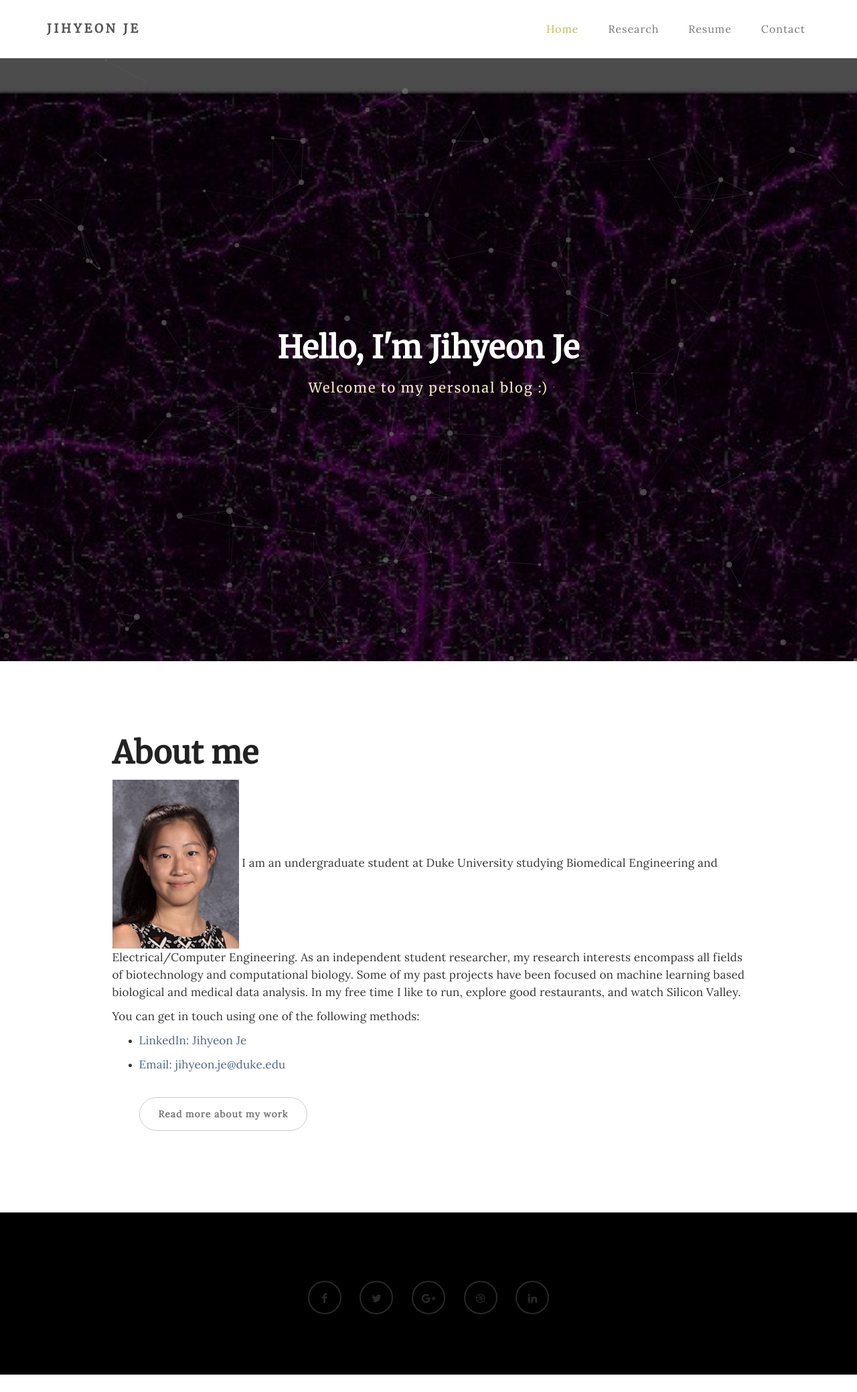
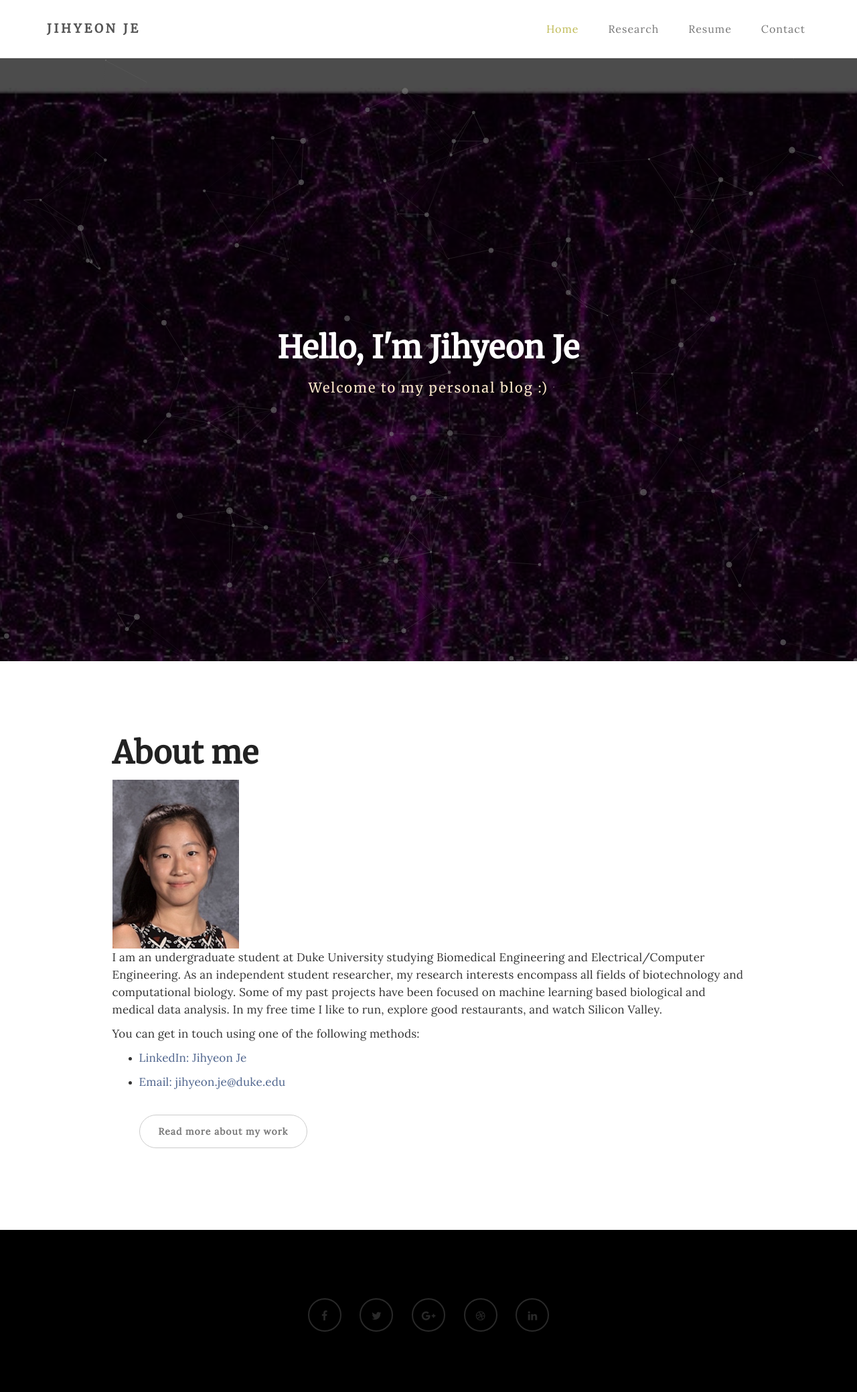
Before and after one commit to rpraka/JihyeonJe.com, a Jekyll site: the page index.html, which Jekyll copies as it is, in a window 1280 px wide. Shown: the whole page at 67% size. Built offline with Jekyll 4.4.1, drawn with Linux system fonts in a browser that asks for light colours; before the commit the page ends 2052 px from its top, so only the background shows below that.

Commit message:
Update index.html

```diff
--- a/index.html
+++ b/index.html
@@ -91,9 +91,8 @@
                          </div>
 
                          <div class="blog-post-des">
-                              <p>
-                                   <img src="images/jihyeonjeprofile.jpg" style="width: 20%; height: 20%" ALIGN=”right” HSPACE=”30” VSPACE=”20”/>
-                                   I am an undergraduate student at Duke University studying Biomedical Engineering and Electrical/Computer Engineering. As an independent student researcher, my research interests encompass all fields of biotechnology and computational biology. Some of my past projects have been focused on machine learning based biological and medical data analysis. In my free time I like to run, explore good restaurants, and watch Silicon Valley.</p>
+                              <img src="images/jihyeonjeprofile.jpg" style="width: 20%; height: 20%" ALIGN=”right” HSPACE=”30” VSPACE=”20”/>
+                              <p>I am an undergraduate student at Duke University studying Biomedical Engineering and Electrical/Computer Engineering. As an independent student researcher, my research interests encompass all fields of biotechnology and computational biology. Some of my past projects have been focused on machine learning based biological and medical data analysis. In my free time I like to run, explore good restaurants, and watch Silicon Valley.</p>
                               <p> You can get in touch using one of the following methods: </p>
                               <ul>
                                  <li> <p><a href="https://www.linkedin.com/in/jihyeon-je/">LinkedIn: Jihyeon Je</a></p></li>
```
